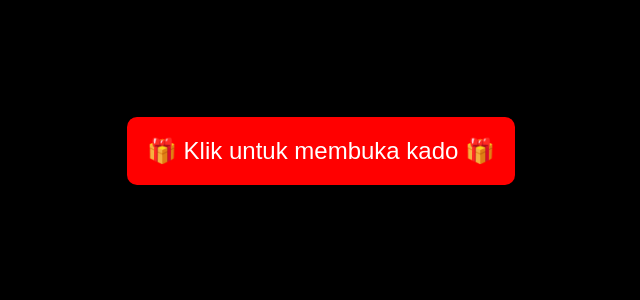
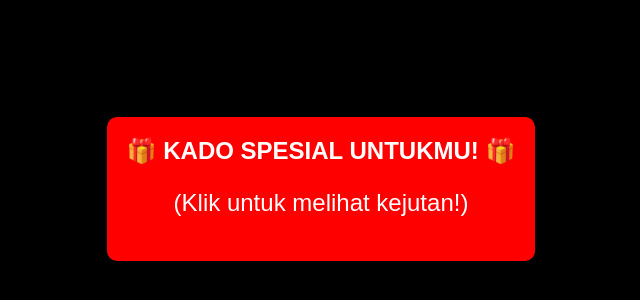
Before and after one commit to 8number/Story_ig, a plain HTML site: page index.html in a window 1280 px wide. Shown: the part 136-436 px from the top of the page, without its empty margins (319-959 px from the left). Drawn offline with Linux system fonts and the light colour scheme.

Commit message:
Update index.html

```diff
--- a/index.html
+++ b/index.html
@@ -9,7 +9,8 @@
 <body>
     <div class="container">
         <div id="gift-box" onclick="openGift()">
-            🎁 Klik untuk membuka kado 🎁
+            🎁 <b>KADO SPESIAL UNTUKMU!</b> 🎁
+            <p>(Klik untuk melihat kejutan!)</p>
         </div>
         <img id="photo" src="foto.jpg" alt="Foto Saya">
         <audio id="explosion-sound">
```
